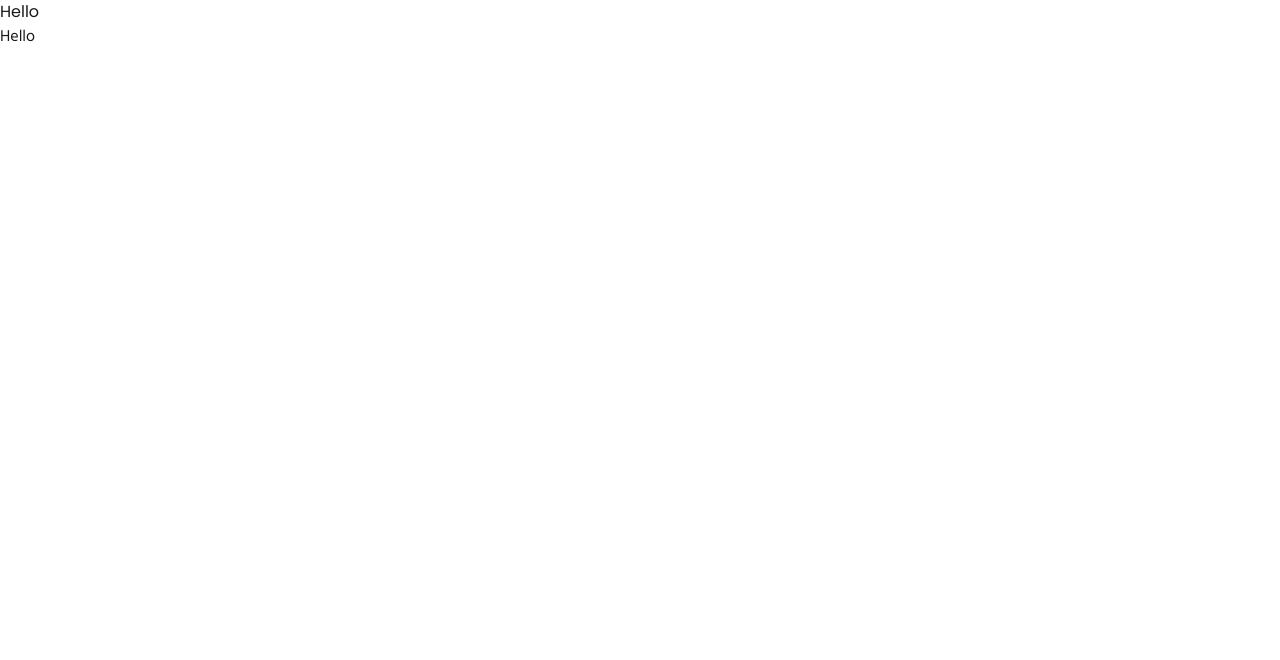
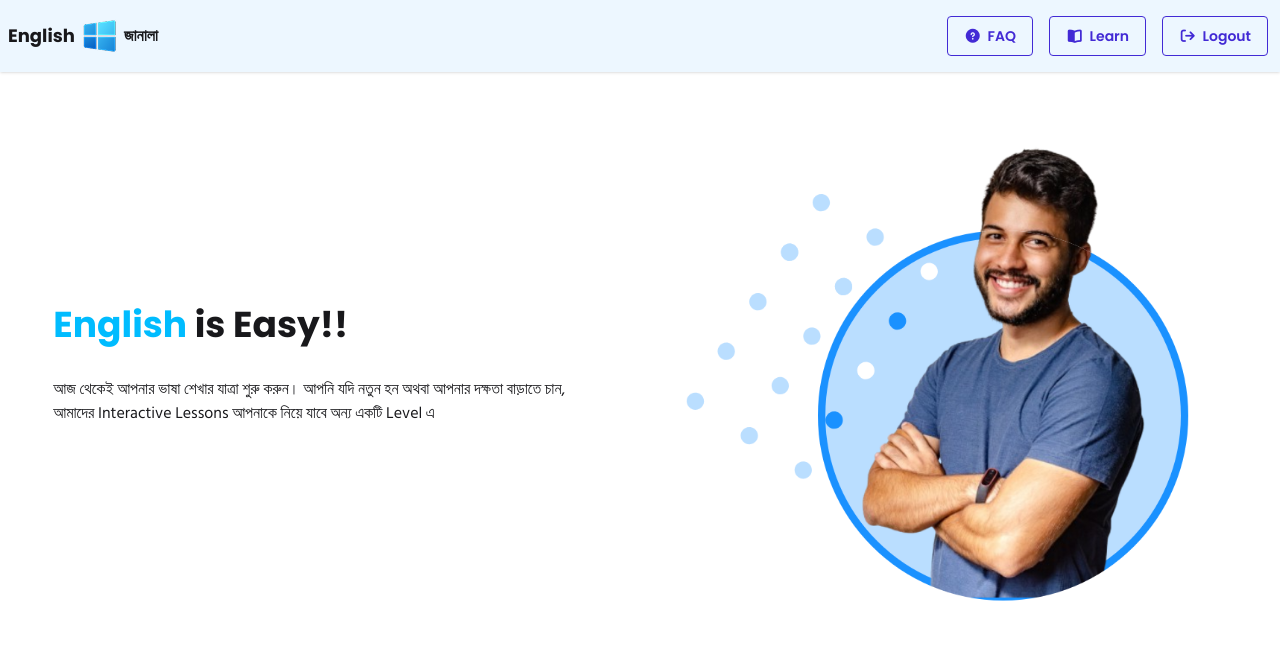
Before and after one commit to amin-babu/English-Janala, a plain HTML site: page index.html in a window 1280 px wide. Drawn offline with nearby package versions, Linux system fonts and the light colour scheme.

Commit message:
hero and navber done

```diff
--- a/index.html
+++ b/index.html
@@ -6,7 +6,8 @@
   <meta name="viewport" content="width=device-width, initial-scale=1.0">
   <title>English Janala</title>
   <link rel="shortcut icon" href="./assets/logo.png" type="image/x-icon">
-  <link rel="stylesheet" href="style.css">
+  <link rel="stylesheet" href="./style.css">
+
   <!-- Font Awesome -->
   <link rel="stylesheet" href="https://cdnjs.cloudflare.com/ajax/libs/font-awesome/7.0.1/css/all.min.css"
     integrity="sha512-2SwdPD6INVrV/lHTZbO2nodKhrnDdJK9/kg2XD1r9uGqPo1cUbujc+IYdlYdEErWNu69gVcYgdxlmVmzTWnetw=="
@@ -25,8 +26,62 @@
 </head>
 
 <body>
-  <h1 class="font-poppins">Hello</h1>
-  <h1 class="font-hind-siliguri">Hello</h1>
+  <header>
+    <div class="navbar bg-[rgba(186,222,255,0.26)] shadow-sm">
+      <div class="navbar-start">
+        <div class="dropdown">
+          <div tabindex="0" role="button" class="btn btn-ghost lg:hidden">
+            <svg xmlns="http://www.w3.org/2000/svg" class="h-5 w-5" fill="none" viewBox="0 0 24 24"
+              stroke="currentColor">
+              <path stroke-linecap="round" stroke-linejoin="round" stroke-width="2" d="M4 6h16M4 12h8m-8 6h16" />
+            </svg>
+          </div>
+          <ul tabindex="0" class="menu menu-sm dropdown-content bg-base-100 rounded-box z-1 mt-3 w-52 p-2 shadow">
+            <li>
+            <a href="#" class=""><i class="fa-solid fa-circle-question"></i> FAQ</a>
+          </li>
+          <li>
+            <a href="#" class=""><i class="fa-solid fa-book-open"></i> Learn</a>
+          </li>
+          <li>
+            <a href="#" class=""><i class="fa-solid fa-arrow-right-from-bracket"></i> Logout</a>
+          </li>
+          </ul>
+        </div>
+        <a href="" class="flex items-center gap-1">
+          <span class="text-lg font-bold">English</span>
+          <img src="./assets/logo.png" alt="">
+          <span class="font-bangla font-semibold">জানালা</span>
+        </a>
+      </div>
+      <div class="navbar-end hidden lg:flex">
+        <ul class="menu menu-horizontal px-1 space-x-4">
+          <li>
+            <a href="#" class="btn btn-outline btn-primary"><i class="fa-solid fa-circle-question"></i> FAQ</a>
+          </li>
+          <li>
+            <a href="#" class="btn btn-outline btn-primary"><i class="fa-solid fa-book-open"></i> Learn</a>
+          </li>
+          <li>
+            <a href="#" class="btn btn-outline btn-primary"><i class="fa-solid fa-arrow-right-from-bracket"></i> Logout</a>
+          </li>
+        </ul>
+      </div>
+    </div>
+  </header>
+
+  <section class="flex flex-col-reverse md:flex-row items-center gap-10 md:gap-20 justify-between py-5 w-11/12 mx-auto">
+    <div class="content flex-1 text-center md:text-left">
+      <h2 class="text-4xl font-bold mb-8"><span class="text-[#00BCFF]">English</span> is Easy!!</h2>
+      <p class="font-bangla">
+        আজ থেকেই আপনার ভাষা শেখার যাত্রা শুরু করুন। আপনি যদি নতুন হন অথবা আপনার দক্ষতা বাড়াতে চান, আমাদের Interactive Lessons আপনাকে নিয়ে যাবে অন্য একটি Level এ
+      </p>
+      <p></p>
+    </div>
+    <div class="image flex-1">
+      <img src="./assets/hero-student.png" alt="">
+    </div>
+  </section>
 </body>
 
 </html>
--- a/style.css
+++ b/style.css
@@ -1,7 +1,7 @@
-.font-poppins {
+* {
   font-family: 'Poppins', sans-serif;
 }
 
-.font-hind-siliguri{
+.font-bangla{
   font-family: "Hind Siliguri", sans-serif;
 }
```
